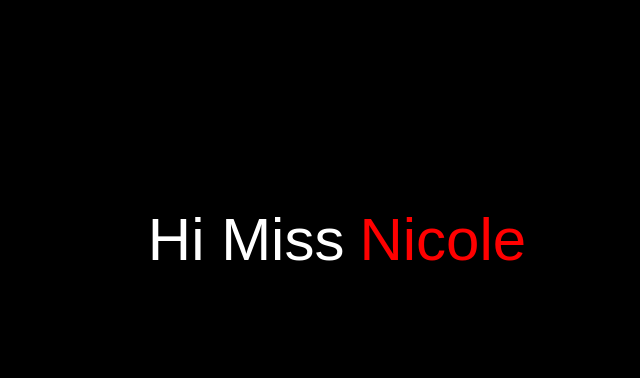
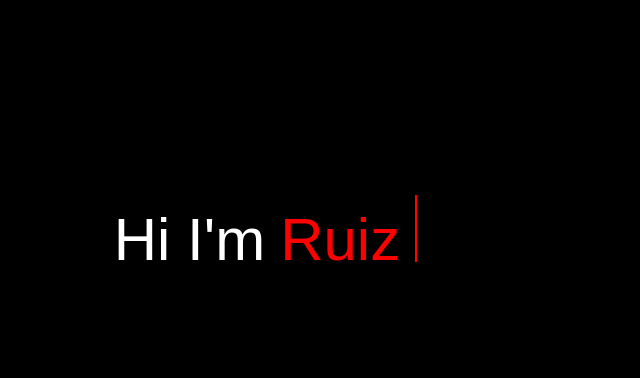
Before and after one commit to scmarkj0307/hello, a plain HTML site: page index.html in a window 1280 px wide. Shown: the part 160-538 px from the top of the page, without its empty margins (303-943 px from the left). Drawn offline with Linux system fonts and the light colour scheme.

Commit message:
Update index.html

```diff
--- a/index.html
+++ b/index.html
@@ -15,11 +15,11 @@
     <section class="typingtext" id="typingtext">
 
         <div class="wrapper">
-            <div class="static-txt">Hi Miss</div>
+            <div class="static-txt">Hi I'm</div>
                 <ul class="dynamic-txt">
-                    <li><span>Joy</span></li>
-                    <li><span>Nicole</span></li>
-                    <li><span>Nikol</span></li>
+                    <li><span>Jhon Mark</span></li>
+                    <li><span>Ruiz</span></li>
+                    <li><span>Arnaiz</span></li>
                 </ul>
         </div>
 
```
